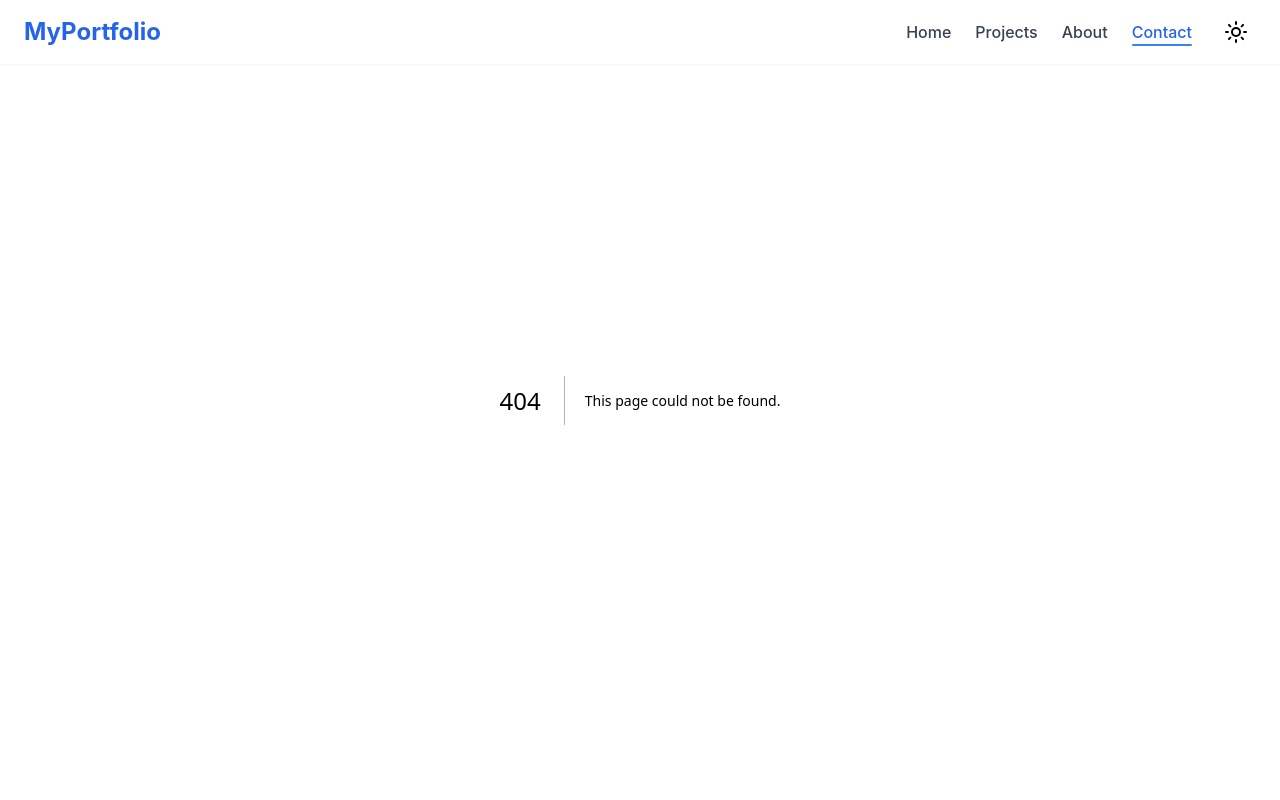
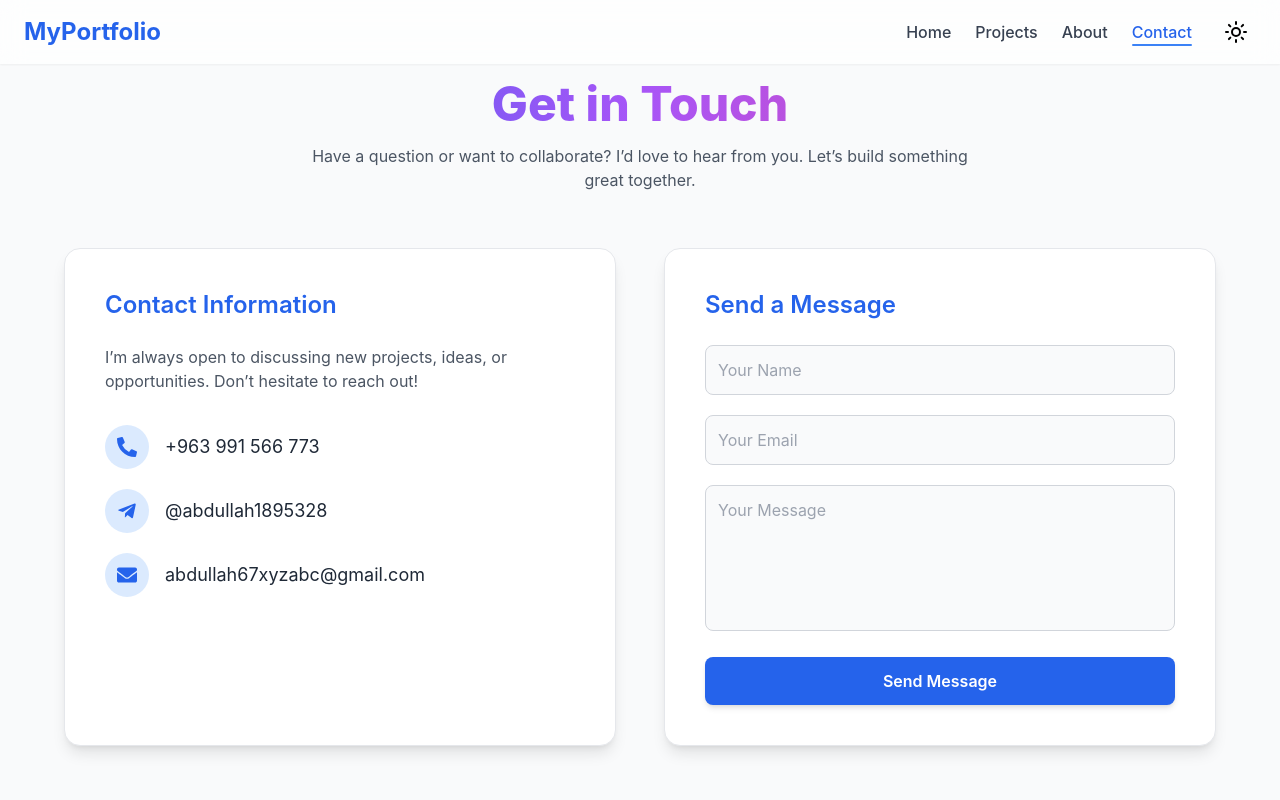
Before and after one commit to Abdullah-Alslam/My-Portfolio, a Next.js app: page /contact in a window 1280 px wide. Before the commit this address had no page. Shown: the top 800 px of the page. Built offline with nearby package versions, Linux system fonts and the light colour scheme.

Commit message:
feat(contact)  : create contact style using farmer motion

```diff
--- /dev/null
+++ b/app/contact/page.jsx
@@ -0,0 +1,136 @@
+"use client";
+
+import { useState, useEffect } from "react";
+import { motion, AnimatePresence } from "framer-motion";
+import { FaPhoneAlt, FaTelegramPlane, FaEnvelope } from "react-icons/fa";
+import PageLoader from "../components/Loading/PageLoading";
+
+export default function ContactPage() {
+  const [loading, setLoading] = useState(true);
+
+  useEffect(() => {
+    const timer = setTimeout(() => setLoading(false), 1200);
+    return () => clearTimeout(timer);
+  }, []);
+
+  return (
+    <section className="bg-gray-50 dark:bg-gray-950 text-gray-900 dark:text-gray-100 min-h-screen overflow-hidden relative transition-colors duration-500">
+      <AnimatePresence mode="wait">
+        {loading ? (
+          <PageLoader key="loader" />
+        ) : (
+          <motion.div
+            key="content"
+            initial={{ opacity: 0, y: 40 }}
+            animate={{ opacity: 1, y: 0 }}
+            transition={{ duration: 1 }}
+            className="relative z-10 px-6 md:px-12 py-20"
+          >
+            {/* Header */}
+            <div className="text-center mb-14">
+              <motion.h1
+                initial={{ opacity: 0, y: -20 }}
+                animate={{ opacity: 1, y: 0 }}
+                transition={{ duration: 0.6 }}
+                className="text-5xl font-extrabold bg-gradient-to-r from-blue-600 via-purple-500 to-pink-500 bg-clip-text text-transparent"
+              >
+                Get in Touch
+              </motion.h1>
+              <p className="text-gray-600 dark:text-gray-400 mt-4 max-w-2xl mx-auto">
+                Have a question or want to collaborate? I’d love to hear from you.
+                Let’s build something great together.
+              </p>
+            </div>
+
+            {/* Main Content */}
+            <div className="grid md:grid-cols-2 gap-12 max-w-6xl mx-auto">
+              {/* Contact Info */}
+              <motion.div
+                initial={{ opacity: 0, x: -40 }}
+                animate={{ opacity: 1, x: 0 }}
+                transition={{ duration: 0.8 }}
+                className="bg-white dark:bg-gray-900 rounded-2xl p-10 shadow-lg border border-gray-200 dark:border-gray-800"
+              >
+                <h2 className="text-2xl font-semibold mb-6 text-blue-600 dark:text-blue-400">
+                  Contact Information
+                </h2>
+                <p className="text-gray-600 dark:text-gray-400 mb-8">
+                  I’m always open to discussing new projects, ideas, or opportunities.
+                  Don’t hesitate to reach out!
+                </p>
+
+                <div className="space-y-5">
+                  <div className="flex items-center gap-4">
+                    <div className="p-3 bg-blue-100 dark:bg-blue-900/30 rounded-full">
+                      <FaPhoneAlt className="text-blue-600 dark:text-blue-400 text-xl" />
+                    </div>
+                    <span className="text-gray-800 dark:text-gray-100 text-lg">
+                      +963 991 566 773
+                    </span>
+                  </div>
+
+                  <div className="flex items-center gap-4">
+                    <div className="p-3 bg-blue-100 dark:bg-blue-900/30 rounded-full">
+                      <FaTelegramPlane className="text-blue-600 dark:text-blue-400 text-xl" />
+                    </div>
+                    <span className="text-gray-800 dark:text-gray-100 text-lg">
+                      @abdullah1895328
+                    </span>
+                  </div>
+
+                  <div className="flex items-center gap-4">
+                    <div className="p-3 bg-blue-100 dark:bg-blue-900/30 rounded-full">
+                      <FaEnvelope className="text-blue-600 dark:text-blue-400 text-xl" />
+                    </div>
+                    <span className="text-gray-800 dark:text-gray-100 text-lg">
+                      abdullah67xyzabc@gmail.com
+                    </span>
+                  </div>
+                </div>
+              </motion.div>
+
+              {/* Contact Form */}
+              <motion.form
+                initial={{ opacity: 0, x: 40 }}
+                animate={{ opacity: 1, x: 0 }}
+                transition={{ duration: 0.8 }}
+                className="bg-white dark:bg-gray-900 rounded-2xl p-10 shadow-lg border border-gray-200 dark:border-gray-800"
+              >
+                <h2 className="text-2xl font-semibold mb-6 text-blue-600 dark:text-blue-400">
+                  Send a Message
+                </h2>
+
+                <div className="space-y-5">
+                  <input
+                    type="text"
+                    placeholder="Your Name"
+                    className="w-full p-3 rounded-lg bg-gray-50 dark:bg-gray-800 border border-gray-300 dark:border-gray-700 focus:ring-2 focus:ring-blue-500 outline-none text-gray-900 dark:text-gray-100"
+                  />
+                  <input
+                    type="email"
+                    placeholder="Your Email"
+                    className="w-full p-3 rounded-lg bg-gray-50 dark:bg-gray-800 border border-gray-300 dark:border-gray-700 focus:ring-2 focus:ring-blue-500 outline-none text-gray-900 dark:text-gray-100"
+                  />
+                  <textarea
+                    placeholder="Your Message"
+                    rows="5"
+                    className="w-full p-3 rounded-lg bg-gray-50 dark:bg-gray-800 border border-gray-300 dark:border-gray-700 focus:ring-2 focus:ring-blue-500 outline-none resize-none text-gray-900 dark:text-gray-100"
+                  ></textarea>
+
+                  <motion.button
+                    whileHover={{ scale: 1.05 }}
+                    whileTap={{ scale: 0.95 }}
+                    transition={{ type: "spring", stiffness: 200 }}
+                    className="w-full bg-blue-600 hover:bg-blue-700 dark:bg-blue-500 dark:hover:bg-blue-600 py-3 rounded-lg font-semibold text-white shadow-md"
+                  >
+                    Send Message
+                  </motion.button>
+                </div>
+              </motion.form>
+            </div>
+          </motion.div>
+        )}
+      </AnimatePresence>
+    </section>
+  );
+}
```
